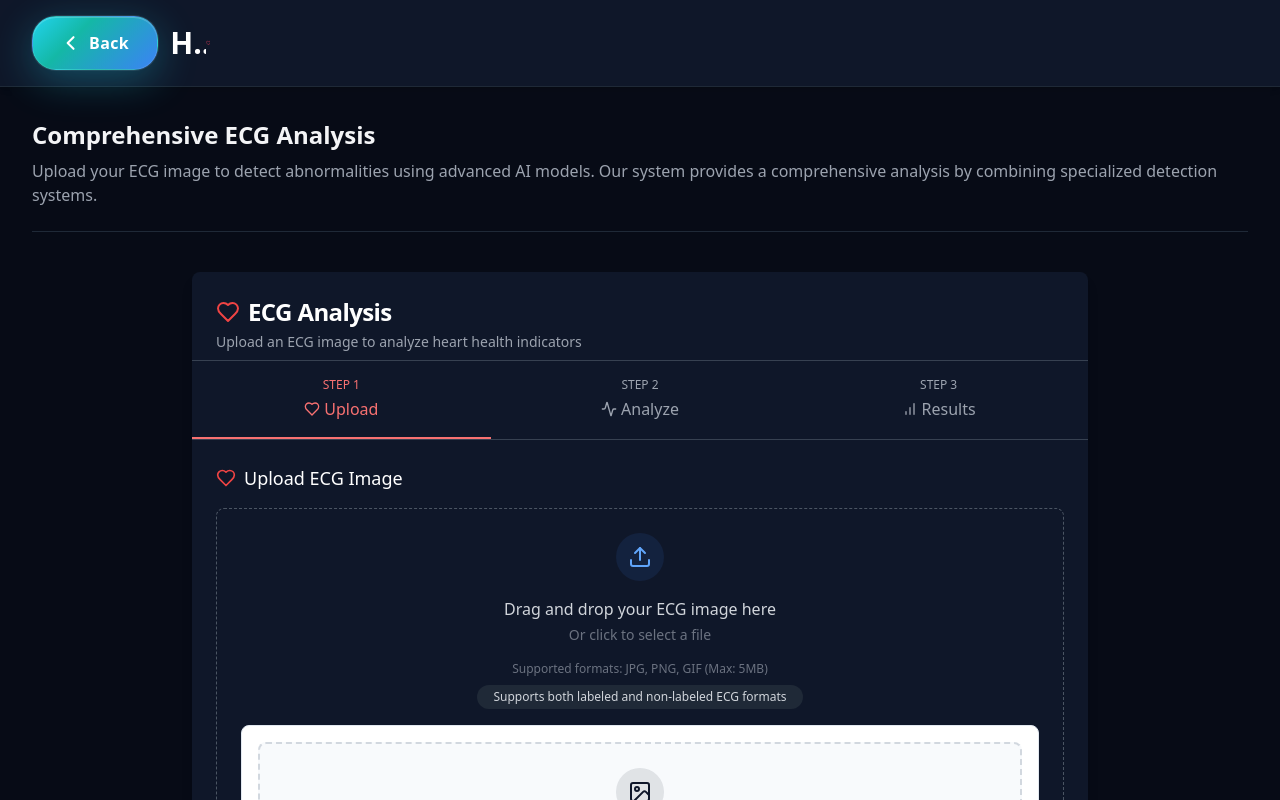
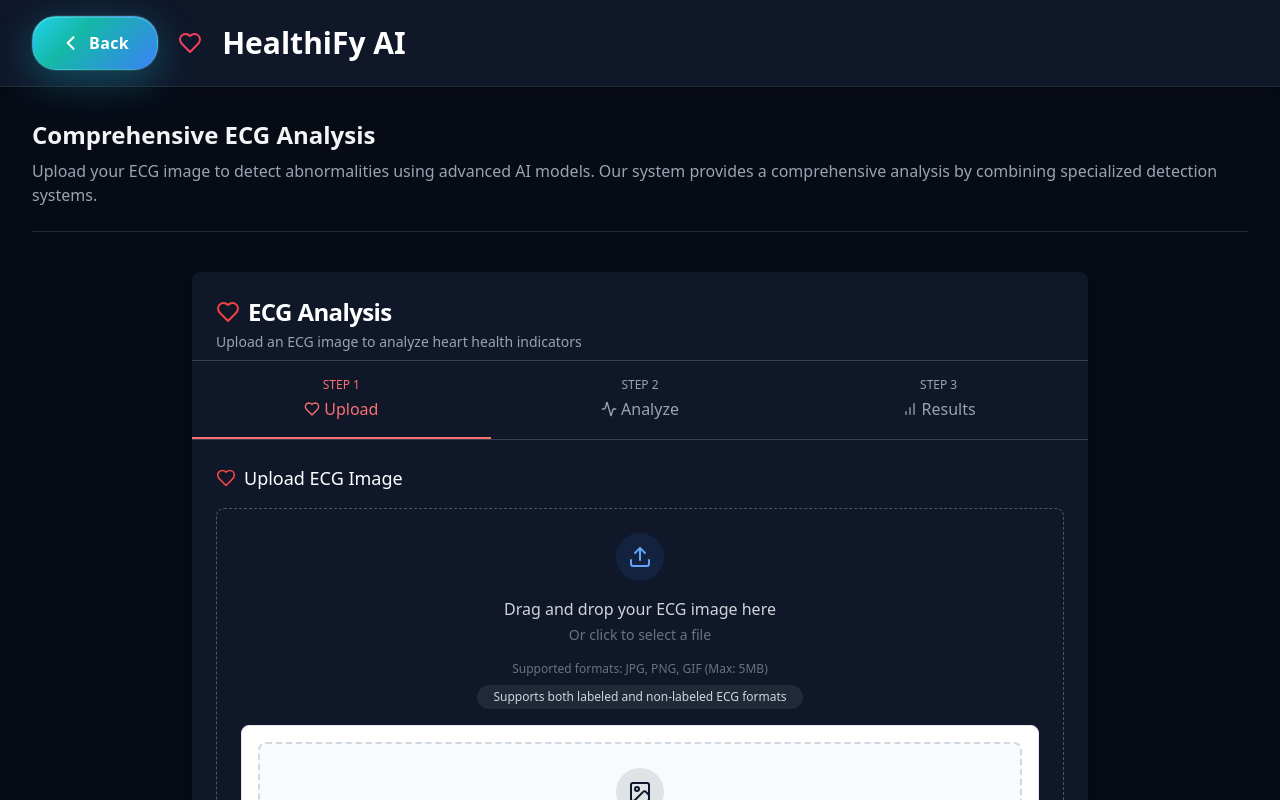
Before and after one commit to ecegroup2/HealthiFy-AI, a React (Vite) app: page / in a window 1280 px wide. Shown: the top 800 px of the page. Built offline with nearby package versions, Linux system fonts and the light colour scheme.

Commit message:
Index.tsx

```diff
--- a/src/pages/Index.tsx
+++ b/src/pages/Index.tsx
@@ -68,12 +68,12 @@ const Index = () => {
             {/* Logo and Title */}
             <div className="flex items-center gap-2 sm:gap-3 flex-1 sm:flex-initial justify-center sm:justify-start">
               <div className="relative w-8 h-8 sm:w-10 sm:h-10 flex items-center justify-center">
+                <div className="absolute inset-0 border-2 border-rose-500 rounded-full opacity-20 animate-ping"></div>
+                <Heart className="h-5 w-5 sm:h-6 sm:w-6 text-rose-500 z-10" />
+              </div>
               <h1 className="text-lg sm:text-2xl md:text-3xl font-bold text-white truncate">
                 HealthiFy AI
               </h1>
-                <div className="absolute inset-0 border-2 border-rose-500 rounded-full opacity-20 animate-ping"></div>
-                <Heart className="h-5 w-5 sm:h-6 sm:w-6 text-rose-500 z-10" />
-              </div>
             </div>
           </div>
         </div>
```
